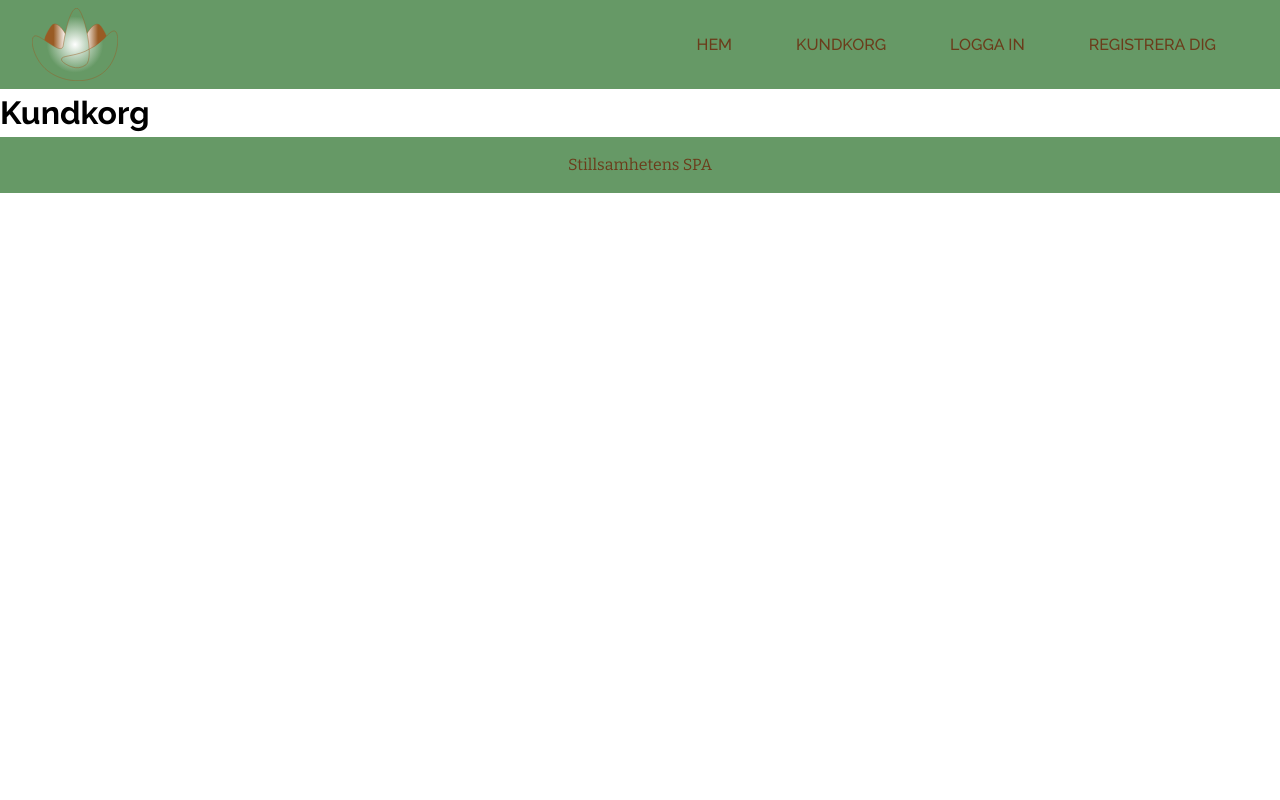
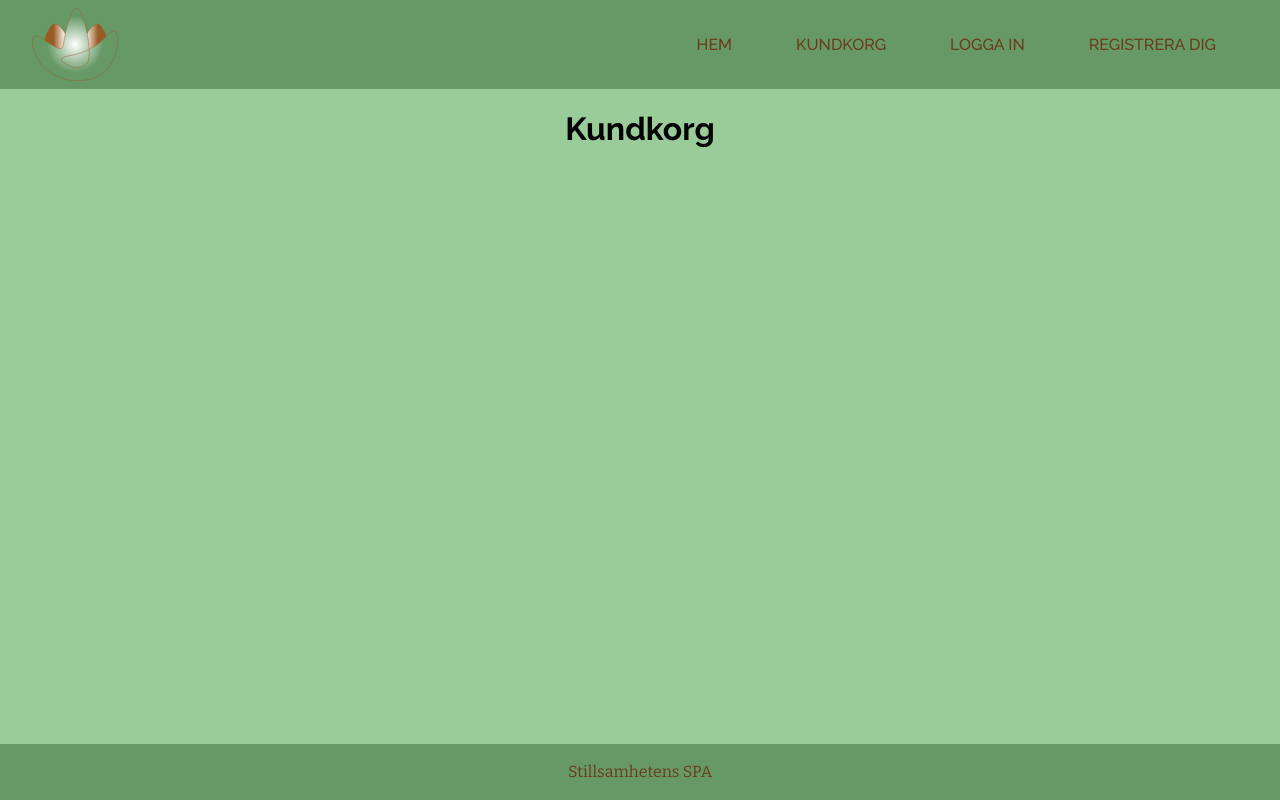
Before and after one commit to sarablom/spa-shop, a React (Create React App) app in the folder client/: page /cart in a window 1280 px wide. Built offline with nearby package versions, Linux system fonts and the light colour scheme.

Commit message:
add global styles

```diff
--- a/client/src/components/layout/Footer.tsx
+++ b/client/src/components/layout/Footer.tsx
@@ -12,6 +12,7 @@ const FooterWrapper = styled.footer `
   justify-content: center;
   background: ${COLORS.primary};
   color: ${COLORS.darkBrown};
+  flex-shrink: 0;
 
   p {
     padding: 1rem;
--- a/client/src/pages/CartPage.tsx
+++ b/client/src/pages/CartPage.tsx
@@ -1,9 +1,9 @@
 import React from 'react';
 
 function CartPage() {
-  return <div>
+  return <main>
       <h1>Kundkorg</h1>
-  </div>;
+  </main>;
 }
 
 export default CartPage;
--- a/client/src/pages/HomePage.tsx
+++ b/client/src/pages/HomePage.tsx
@@ -1,7 +1,5 @@
-import React from 'react';
 import AllProducts from '../components/products/AllProducts';
 import styled from "styled-components";
-import { COLORS } from "../styles/constants"
 
 function HomePage() {
   return <MainWrapper>
@@ -11,11 +9,7 @@ function HomePage() {
 }
 
 const MainWrapper = styled.main `
-  display: flex;
-  flex-direction: column;
-  align-items: center;
-  justify-content: center;
-  background: ${COLORS.lightGreen};
+
 `
 
 export default HomePage;
--- a/client/src/pages/LoginPage.tsx
+++ b/client/src/pages/LoginPage.tsx
@@ -1,9 +1,9 @@
 import React from 'react';
 
 function LoginPage() {
-  return <div>
+  return <main>
       <h1>Logga in</h1>
-  </div>;
+  </main>;
 }
 
 export default LoginPage;
--- a/client/src/pages/SignupPage.tsx
+++ b/client/src/pages/SignupPage.tsx
@@ -1,9 +1,9 @@
 import React from 'react';
 
 function SignupPage() {
-  return <div>
+  return <main>
       <h1>Registrera dig</h1>
-  </div>;
+  </main>;
 }
 
 export default SignupPage;
--- a/client/src/styles/globalStyles.ts
+++ b/client/src/styles/globalStyles.ts
@@ -1,4 +1,5 @@
 import { createGlobalStyle } from "styled-components";
+import { COLORS } from "./constants";
 
 export const GlobalStyle = createGlobalStyle`
 *, *::before, *::after {
@@ -36,10 +37,22 @@ p, h1, h2, h3, h4, h5, h6 {
 }
 body {
     font-family: 'Bitter', serif;
+    background: ${COLORS.lightGreen};
+    display: flex;
+    flex-direction: column;
 }
+
+main {
+  display: flex;
+  flex-direction: column;
+  align-items: center;
+  flex: 1 0 auto;
+}
+
 h1 {
-    font-family: 'Raleway', sans-serif;
+  font-family: 'Raleway', sans-serif;
   font-weight: 700;
+  padding: 1rem;
 }
 
 h2, h3, h4, h5 {
```
